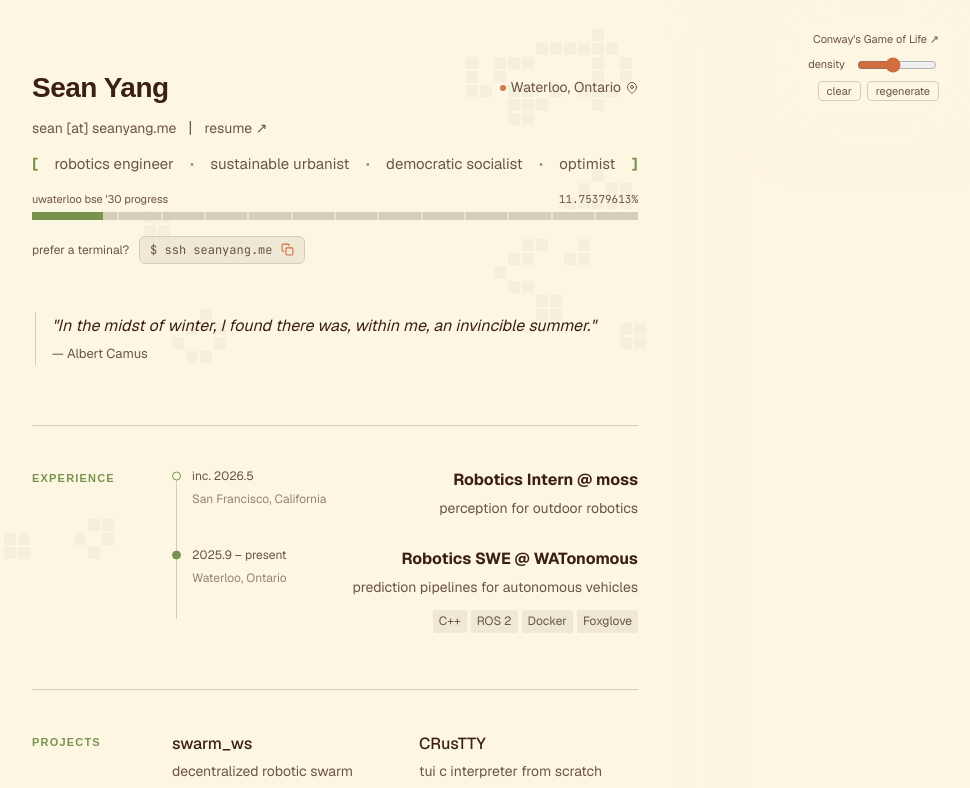
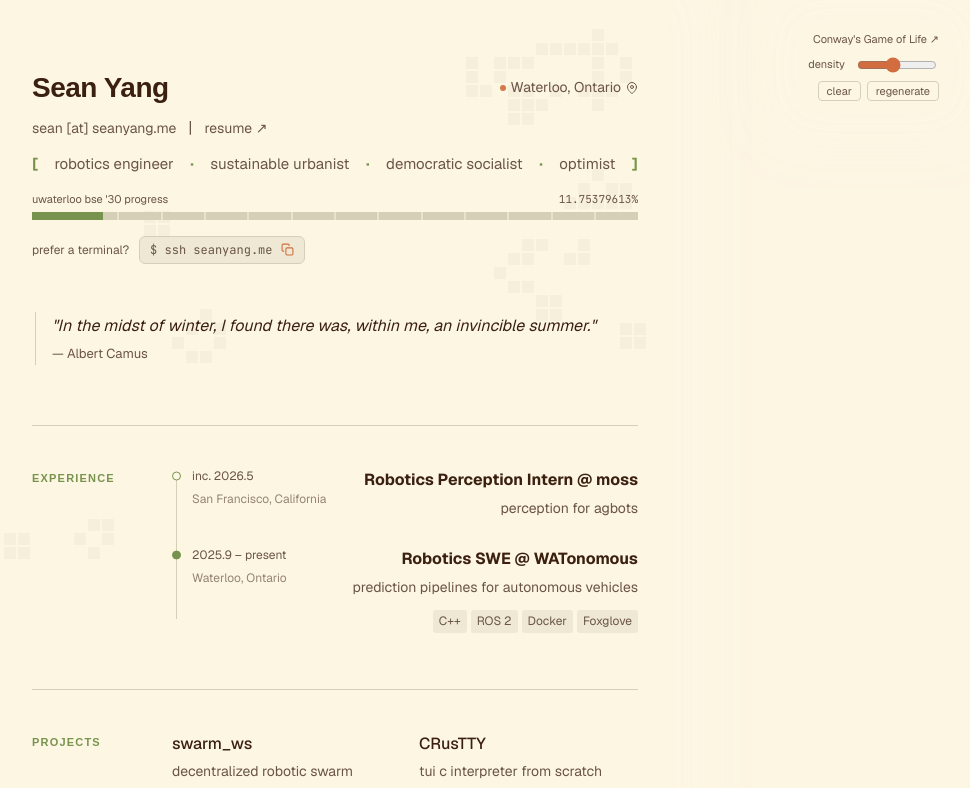
Before and after one commit to aicheye/seanyang.me, a Next.js app: page / in a window 1280 px wide. Shown: the top 788 px of the page, without its empty margins (305-1275 px from the left). Built offline with nearby package versions, Linux system fonts and the light colour scheme; a web font is replaced by a local one.

Commit message:
feat: update moss detalis

```diff
--- a/src/data/jobs.ts
+++ b/src/data/jobs.ts
@@ -12,9 +12,9 @@ interface Job {
 
 const jobs: Job[] = [
   {
-    title: "Robotics Intern",
+    title: "Robotics Perception Intern",
     company: "moss",
-    description: "perception for outdoor robotics",
+    description: "perception for agbots",
     website: "https://moss.ag/",
     logo: "/assets/jobs/moss.jpg",
     location: "San Francisco, California",
```
